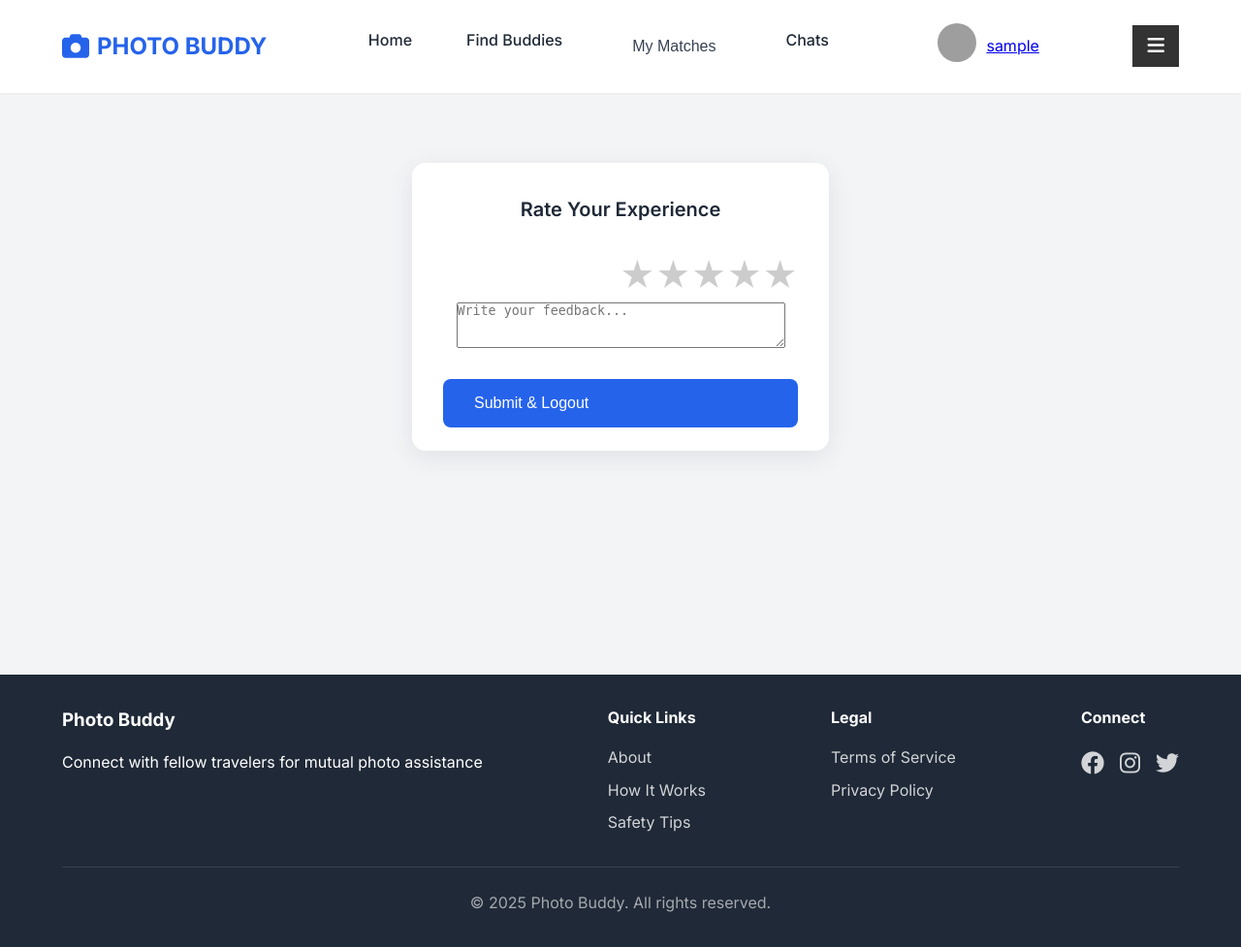
After one commit to Friendlysiva143/photo_buddy, a Django app: page /accounts/logout-review/ in a window 1280 px wide. The commit adds this page. Shown: the whole page at 97% size. Run offline with Django 5.2, Linux system fonts and the light colour scheme; the visitor is signed in with stand-in values (Sample User, id 1); parts of the project's set-up code (start-up, migrations or seed data) failed here and were passed over; grey boxes are pictures that could not be loaded.

Commit message:
cameraman

```diff
--- /dev/null
+++ b/accounts/forms.py
@@ -0,0 +1,16 @@
+from django import forms
+from .models import UserReview
+
+class UserReviewForm(forms.ModelForm):
+    rating = forms.ChoiceField(
+        choices=[(i, f"{i} Stars") for i in range(1, 6)],
+        widget=forms.RadioSelect(attrs={'class': 'star-rating'})
+    )
+    review = forms.CharField(
+        widget=forms.Textarea(attrs={'placeholder': 'Write your feedback...', 'rows': 3}),
+        required=False
+    )
+
+    class Meta:
+        model = UserReview
+        fields = ['rating', 'review']
--- a/accounts/models.py
+++ b/accounts/models.py
@@ -1,9 +1,19 @@
 from django.contrib.auth.models import AbstractUser
 from django.db import models
+from django.conf import settings
 
 class CustomUser(AbstractUser):
     bio = models.CharField(max_length=500, blank=True)
     profile_picture = models.ImageField(upload_to='profiles/', blank=True, null=True)
+    is_cameraman = models.BooleanField(default=False)
 
     def __str__(self):
         return self.username
+class UserReview(models.Model):
+    user = models.ForeignKey(settings.AUTH_USER_MODEL, on_delete=models.SET_NULL, null=True)
+    rating = models.PositiveSmallIntegerField(choices=[(i, i) for i in range(1, 6)])
+    review = models.TextField(blank=True)
+    created_at = models.DateTimeField(auto_now_add=True)
+
+    def __str__(self):
+        return f"{self.user.username} - {self.rating} Stars"
--- a/accounts/urls.py
+++ b/accounts/urls.py
@@ -1,12 +1,12 @@
 from django.urls import path
 from . import views
 from django.urls import path
-from .views import register, login_view, logout_view, profile
+from .views import register, login_view, feedback_and_logout, profile
 
 urlpatterns = [
     path('register/', register, name='register'),
     path('login/', login_view, name='login'),
-    path('logout/', logout_view, name='logout'),
+    path('logout-review/', feedback_and_logout, name='feedback_and_logout'),
     path('profile/', profile, name='profile'),
 
 
--- a/accounts/views.py
+++ b/accounts/views.py
@@ -3,6 +3,10 @@ from django.contrib import messages
 from django.contrib.auth.forms import UserCreationForm
 from .models import CustomUser
 from django import forms
+from django.contrib.auth.decorators import login_required
+from .forms import UserReviewForm
+from django.contrib.auth import logout as django_logout
+
 
 # Extend UserCreationForm to include custom fields (bio/profile_picture)
 class CustomUserCreationForm(UserCreationForm):
@@ -41,14 +45,21 @@ def login_view(request):
     return render(request, 'auth/login.html')
 
 
-from django.contrib.auth import logout
+@login_required
+def feedback_and_logout(request):
+    if request.method == 'POST':
+        form = UserReviewForm(request.POST)
+        if form.is_valid():
+            review = form.save(commit=False)
+            review.user = request.user
+            review.save()
+            messages.success(request, "Thanks for your feedback!")
+            django_logout(request)
+            return redirect('login')  # Or your homepage
+    else:
+        form = UserReviewForm()
+    return render(request, 'feedback/review_before_logout.html', {'form': form})
 
-def logout_view(request):
-    logout(request)
-    messages.success(request, "Logged out successfully!")
-    return redirect('login')
-
-from django.contrib.auth.decorators import login_required
 
 @login_required
 def profile(request):
--- a/locations/views.py
+++ b/locations/views.py
@@ -29,6 +29,7 @@ def nearby_users(request):
                 'username': loc.user.username,
                 'lat': loc.latitude,
                 'lng': loc.longitude,
+                'is_cameraman': getattr(loc.user, 'is_cameraman', False),
             })
     return JsonResponse(nearby, safe=False)
 
--- a/matches/urls.py
+++ b/matches/urls.py
@@ -7,4 +7,6 @@ urlpatterns = [
     path("accept/<int:req_id>/", views.accept_request, name="accept_request"),
     path("decline/<int:req_id>/", views.decline_request, name="decline_request"),
     path("active/", views.active_matches, name="active_matches"),
+    path('matches/request-cameraman/', views.request_cameraman, name='request_cameraman'),
+
 ]
--- a/photobuddy/forms.py
+++ b/photobuddy/forms.py
@@ -6,4 +6,4 @@ User = get_user_model()
 class EditProfileForm(forms.ModelForm):
     class Meta:
         model = User
-        fields = ['username', 'email','bio','profile_picture']  # Add fields as needed for your custom model
+        fields = ['username', 'email','bio','profile_picture','is_cameraman']  # Add fields as needed for your custom model
--- a/templates/auth/profile.html
+++ b/templates/auth/profile.html
@@ -32,7 +32,8 @@
             </div>
 
             <div style="margin-top:2em; text-align:center;">
-                <a href="{% url 'logout' %}" class="btn btn-outline" style="margin-left:15px;">Logout</a>
+                <a href="{% url 'feedback_and_logout' %}" class="btn btn-outline" style="margin-left:15px;">Logout</a>
+
             </div>
         </div>
     </div>
--- a/templates/base.html
+++ b/templates/base.html
@@ -73,7 +73,7 @@
                     <a href="{% url 'chat_list' %}">Chats</a>
                     {% if request.user.is_authenticated %}
                         <a href="{% url 'profile' %}">Profile</a>
-                        <a href="{% url 'logout' %}">Logout</a>
+                        <a href="{% url 'feedback_and_logout' %}">Logout</a>
                     {% else %}
                         <a href="{% url 'login' %}">Login</a>
                         <a href="{% url 'register' %}">Sign Up</a>
--- /dev/null
+++ b/templates/feedback/review_before_logout.html
@@ -0,0 +1,57 @@
+{% extends 'base.html' %}
+{% load static %}
+
+{% block extra_css %}
+<style>
+.star-rating input[type="radio"] { display: none; }
+.star-rating label {
+    color: #ccc;
+    font-size: 2.2em;
+    cursor: pointer;
+    transition: color 0.2s;
+}
+.star-rating input[type="radio"]:checked ~ label,
+.star-rating label:hover,
+.star-rating label:hover ~ label {
+    color: #FFD600;
+}
+.star-rating {
+    direction: rtl;
+    text-align: left;
+}
+.star-rating label { float: right; }
+.star-rating label:before {
+    content: '★';
+}
+.feedback-card {
+    background: #fff;
+    border-radius: 14px;
+    box-shadow: 0 6px 24px rgba(55,65,81,0.10);
+    padding: 2em 2em 1.5em 2em;
+    max-width: 430px;
+    margin: 2.5em auto;
+    text-align: center;
+}
+</style>
+{% endblock %}
+
+{% block content %}
+<div class="feedback-card">
+    <h2 class="card-header">Rate Your Experience</h2>
+    <form method="post">
+        {% csrf_token %}
+        <div class="form-group">
+            <div class="star-rating">
+                {% for i in "54321" %}
+                    <input type="radio" id="star{{ i }}" name="rating" value="{{ i }}" {% if form.rating.value == i|stringformat:"i" %}checked{% endif %}>
+                    <label for="star{{ i }}"></label>
+                {% endfor %}
+            </div>
+        </div>
+        <div class="form-group" style="margin-top: 1.1em;">
+            {{ form.review }}
+        </div>
+        <button type="submit" class="btn btn-primary btn-lg" style="width:100%;">Submit &amp; Logout</button>
+    </form>
+</div>
+{% endblock %}
```
Also changed, not shown: matches/views.py (+17 -0 lines), photobuddy/settings.py (+4 -4 lines), photobuddy/views.py (+10 -4 lines), templates/index.html (+6 -1 lines), accounts/migrations/0003_userreview.py (added), accounts/migrations/0004_customuser_is_cameraman.py (added), static/images/blue-marker.png (added), static/images/red-marker.png (added).
